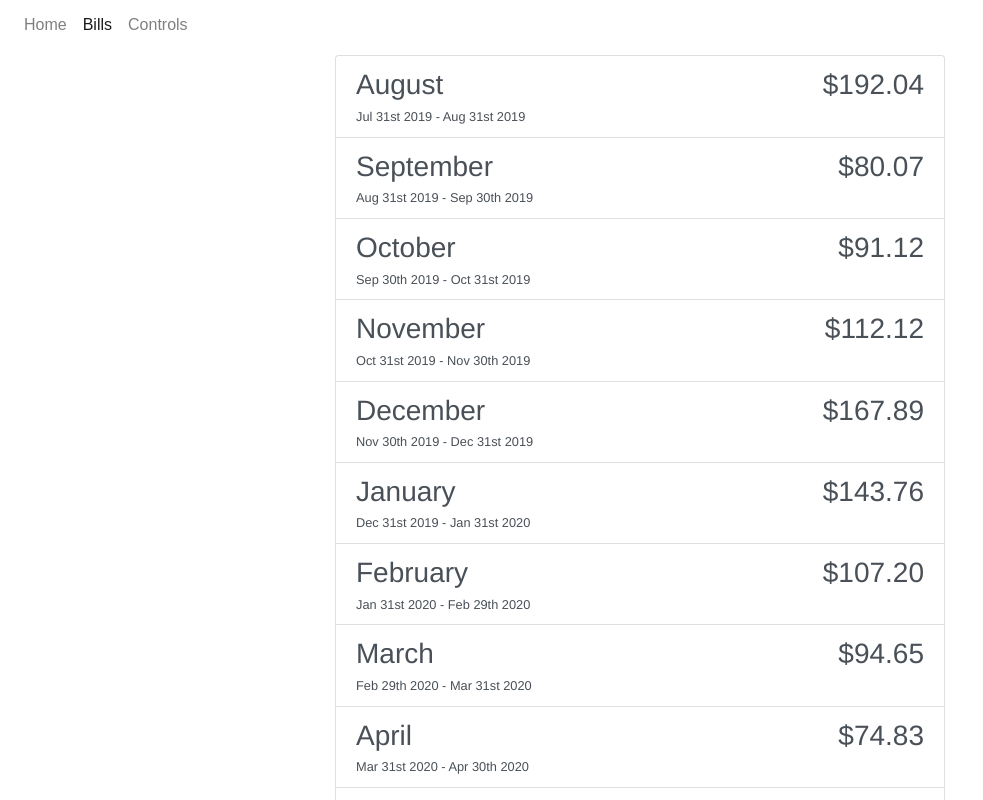
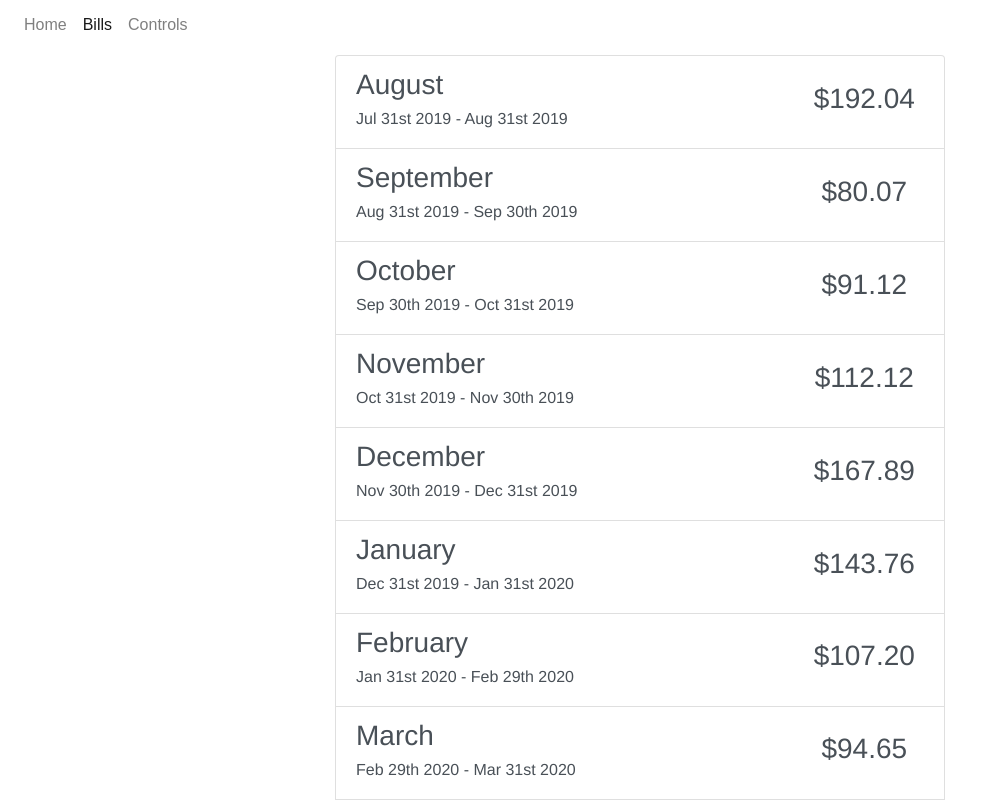
Before and after one commit to alindenberg/SprightfulDashboard-FE, a Vue app: page /bills in a window 1280 px wide. Shown: the top 800 px of the page, without its empty margins (0-983 px from the left). Built offline with nearby package versions, Linux system fonts and the light colour scheme.

Commit message:
Fix bill list formatting into row-col format

```diff
--- a/src/pages/Bills.vue
+++ b/src/pages/Bills.vue
@@ -9,15 +9,25 @@
           :key="index"
           to="/bills"
           v-on:click="bill_selected(index)"
-          class="d-flex w-100 justify-content-between"
         >
-          <div class="flex-column d-flex align-items-start">
+          <b-row>
+            <b-col sm="9" class="d-flex flex-column align-items-sm-start">
+              <h3>{{bill.month}}</h3>
+              <label
+                class="text-nowrap"
+              >{{formatDate(bill.start_date)}} - {{formatDate(bill.end_date)}}</label>
+            </b-col>
+            <b-col sm="3" class="d-flex flex-column justify-content-center align-items-center">
+              <h3>${{bill.cost.toFixed(2)}}</h3>
+            </b-col>
+          </b-row>
+          <!-- <div class="flex-column d-flex align-items-start">
             <h3>{{bill.month}}</h3>
             <small
               class="text-nowrap"
             >{{formatDate(bill.start_date)}} - {{formatDate(bill.end_date)}}</small>
           </div>
-          <h3 class="h-100 d-flex align-items-center">${{bill.cost.toFixed(2)}}</h3>
+          <h3 class="h-100 d-flex align-items-center">${{bill.cost.toFixed(2)}}</h3>-->
         </b-list-group-item>
       </b-list-group>
     </b-col>
```
